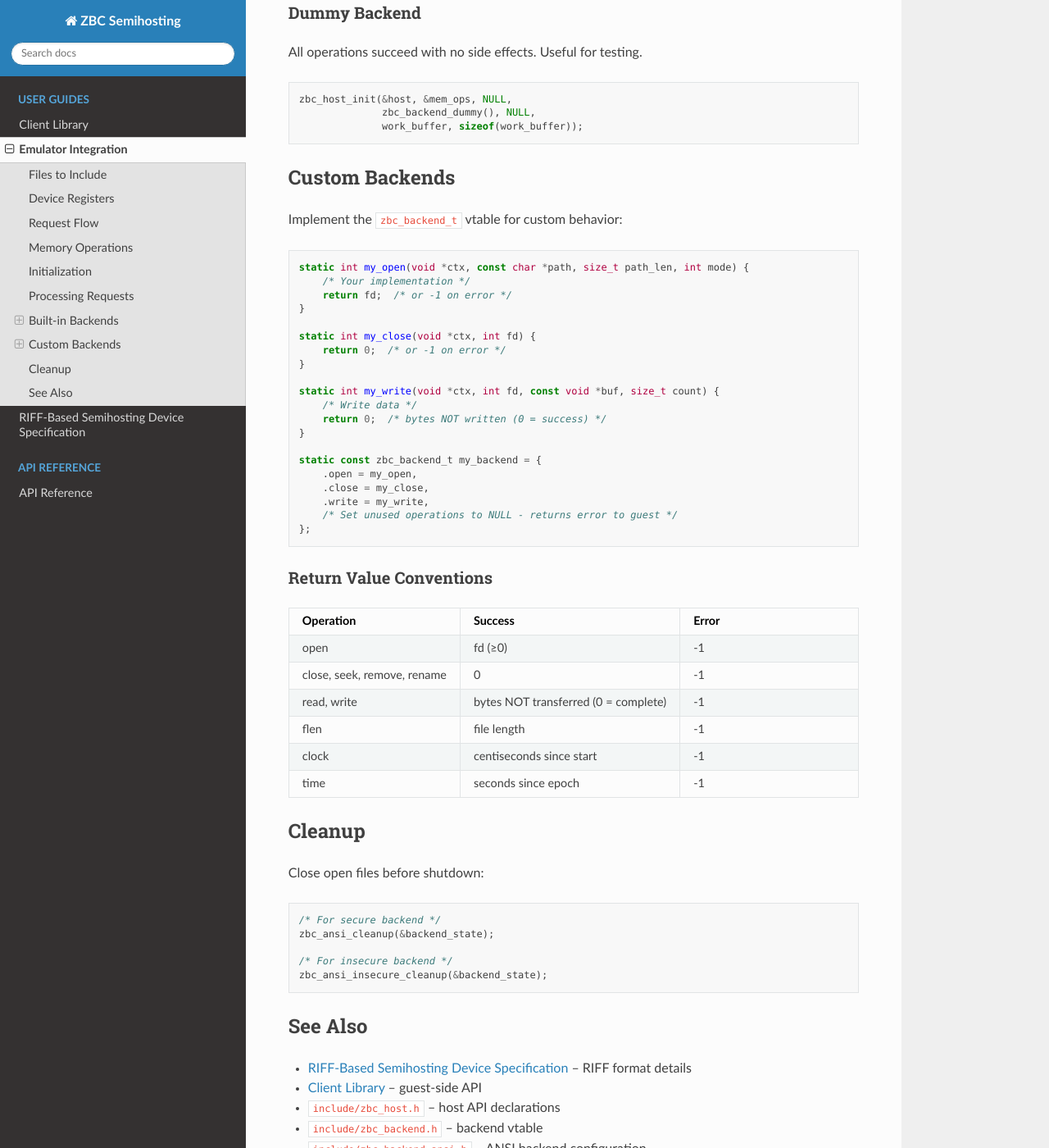
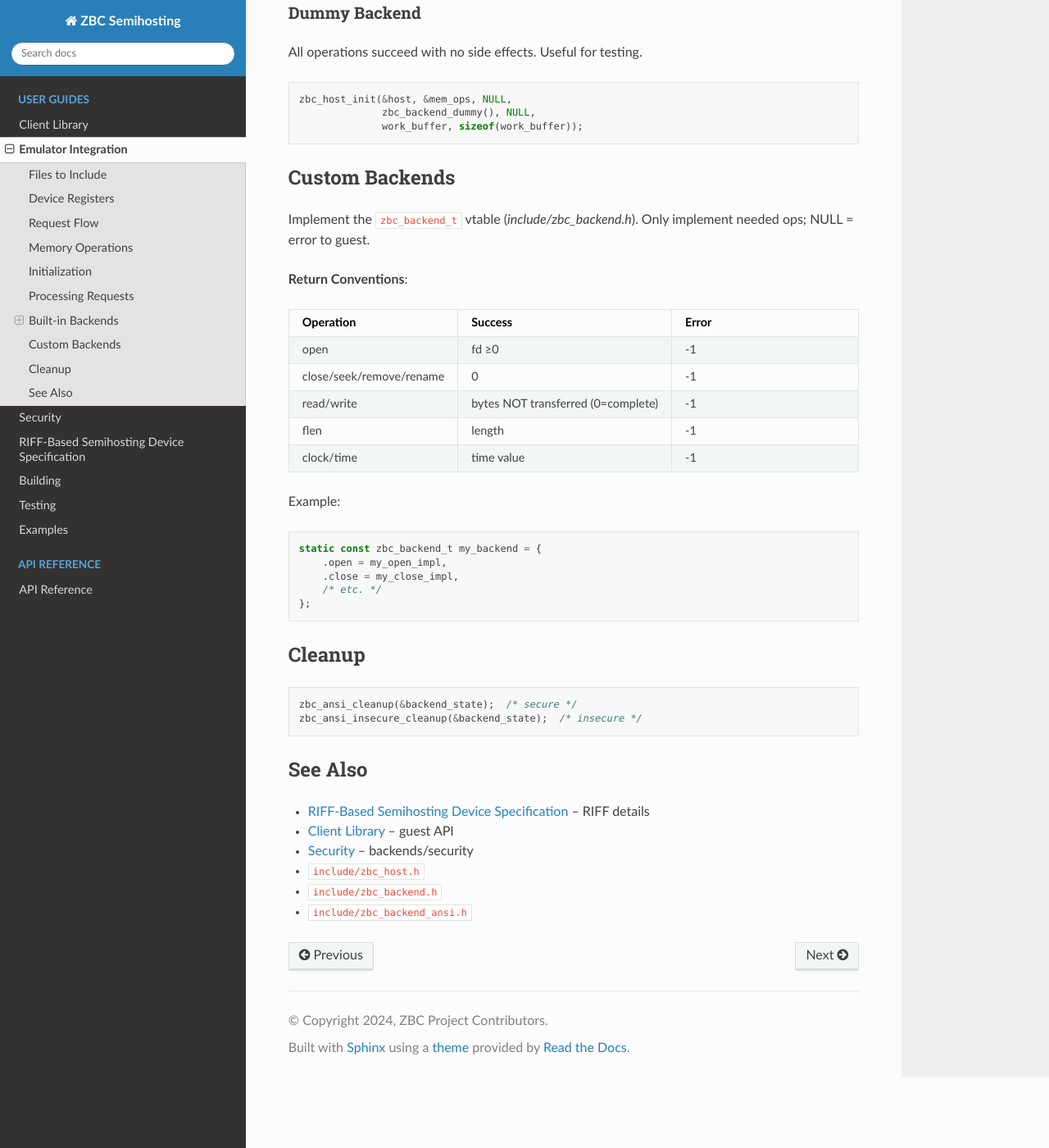
Before and after one commit to johnwbyrd/semihost, a Sphinx documentation site: the page built from docs/source/emulator-integration.rst, in a window 1280 px wide and 1400 px high, scrolled down 3285 px. Shown: the whole window at 82% size. Built offline with Sphinx 7.4.7 and the Read the Docs theme 3.1.0, drawn with Linux system fonts in a browser that asks for light colours.

```diff
--- a/docs/source/emulator-integration.rst
+++ b/docs/source/emulator-integration.rst
@@ -213,33 +213,9 @@
 Custom Backends
 ---------------
 
-Implement the ``zbc_backend_t`` vtable for custom behavior:
+Implement the ``zbc_backend_t`` vtable (`include/zbc_backend.h`). Only implement needed ops; NULL = error to guest.
 
-.. code-block:: c
-
-   static int my_open(void *ctx, const char *path, size_t path_len, int mode) {
-       /* Your implementation */
-       return fd;  /* or -1 on error */
-   }
-
-   static int my_close(void *ctx, int fd) {
-       return 0;  /* or -1 on error */
-   }
-
-   static int my_write(void *ctx, int fd, const void *buf, size_t count) {
-       /* Write data */
-       return 0;  /* bytes NOT written (0 = success) */
-   }
-
-   static const zbc_backend_t my_backend = {
-       .open = my_open,
-       .close = my_close,
-       .write = my_write,
-       /* Set unused operations to NULL - returns error to guest */
-   };
-
-Return Value Conventions
-^^^^^^^^^^^^^^^^^^^^^^^^
+**Return Conventions**:
 
 .. list-table::
    :header-rows: 1
@@ -249,42 +225,45 @@
      - Success
      - Error
    * - open
-     - fd (≥0)
+     - fd ≥0
      - -1
-   * - close, seek, remove, rename
+   * - close/seek/remove/rename
      - 0
      - -1
-   * - read, write
-     - bytes NOT transferred (0 = complete)
+   * - read/write
+     - bytes NOT transferred (0=complete)
      - -1
    * - flen
-     - file length
+     - length
      - -1
-   * - clock
-     - centiseconds since start
+   * - clock/time
+     - time value
      - -1
-   * - time
-     - seconds since epoch
-     - -1
+
+Example:
+
+.. code-block:: c
+
+   static const zbc_backend_t my_backend = {
+       .open = my_open_impl,
+       .close = my_close_impl,
+       /* etc. */
+   };
 
 Cleanup
 -------
 
-Close open files before shutdown:
-
 .. code-block:: c
 
-   /* For secure backend */
-   zbc_ansi_cleanup(&backend_state);
-
-   /* For insecure backend */
-   zbc_ansi_insecure_cleanup(&backend_state);
+   zbc_ansi_cleanup(&backend_state);  /* secure */
+   zbc_ansi_insecure_cleanup(&backend_state);  /* insecure */
 
 See Also
 --------
 
-- :doc:`specification` -- RIFF format details
-- :doc:`client-library` -- guest-side API
-- ``include/zbc_host.h`` -- host API declarations
-- ``include/zbc_backend.h`` -- backend vtable
-- ``include/zbc_backend_ansi.h`` -- ANSI backend configuration
+- :doc:`specification` -- RIFF details
+- :doc:`client-library` -- guest API
+- :doc:`security` -- backends/security
+- ``include/zbc_host.h``
+- ``include/zbc_backend.h``
+- ``include/zbc_backend_ansi.h``
--- a/docs/source/index.rst
+++ b/docs/source/index.rst
@@ -15,7 +15,11 @@
 
    client-library
    emulator-integration
+   security
    specification
+   building
+   testing
+   examples
 
 .. toctree::
    :maxdepth: 2
```
Also changed, not shown: docs/source/api/index.rst (+65 -8 lines), docs/source/building.rst (added, +53 -0 lines), docs/source/client-library.rst (+19 -15 lines), docs/source/examples.rst (added, +32 -0 lines), docs/source/security.rst (added, +74 -0 lines), docs/source/testing.rst (added, +47 -0 lines).
